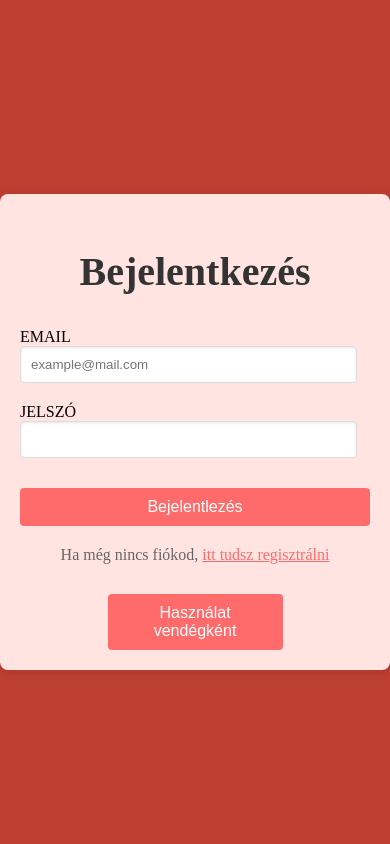
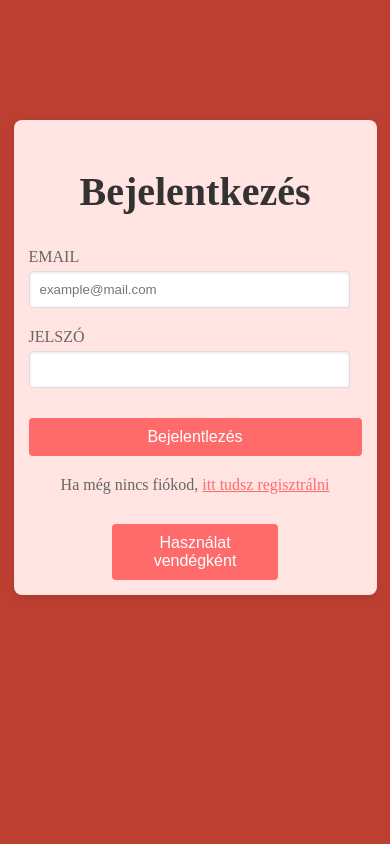
Before and after one commit to nacsacsa/Pomodoro, a PHP site: page /login.html in a window 390 px wide. Run offline with PHP 8.4, Linux system fonts and the light colour scheme.

Commit message:
login.css mobilos nézet formázása

```diff
--- a/Projekt/Frontend/login.css
+++ b/Projekt/Frontend/login.css
@@ -24,6 +24,12 @@ h2 {
     font-size: 40px;
     font-weight: bold;
     text-align: center;
+}
+
+label {
+    display: block;
+    margin-bottom: 5px;
+    color: #666;
 }
 
 input[type="email"], input[type="password"] {
@@ -92,3 +98,14 @@ button:active {
 .guest-button button:active {
     background-color: #ff3333;
 }
+
+@media (max-width: 500px) {
+    body {
+        padding: 10px;
+        height: 80vh;
+    }
+
+    .container {
+        padding: 15px;
+    }
+}
```
